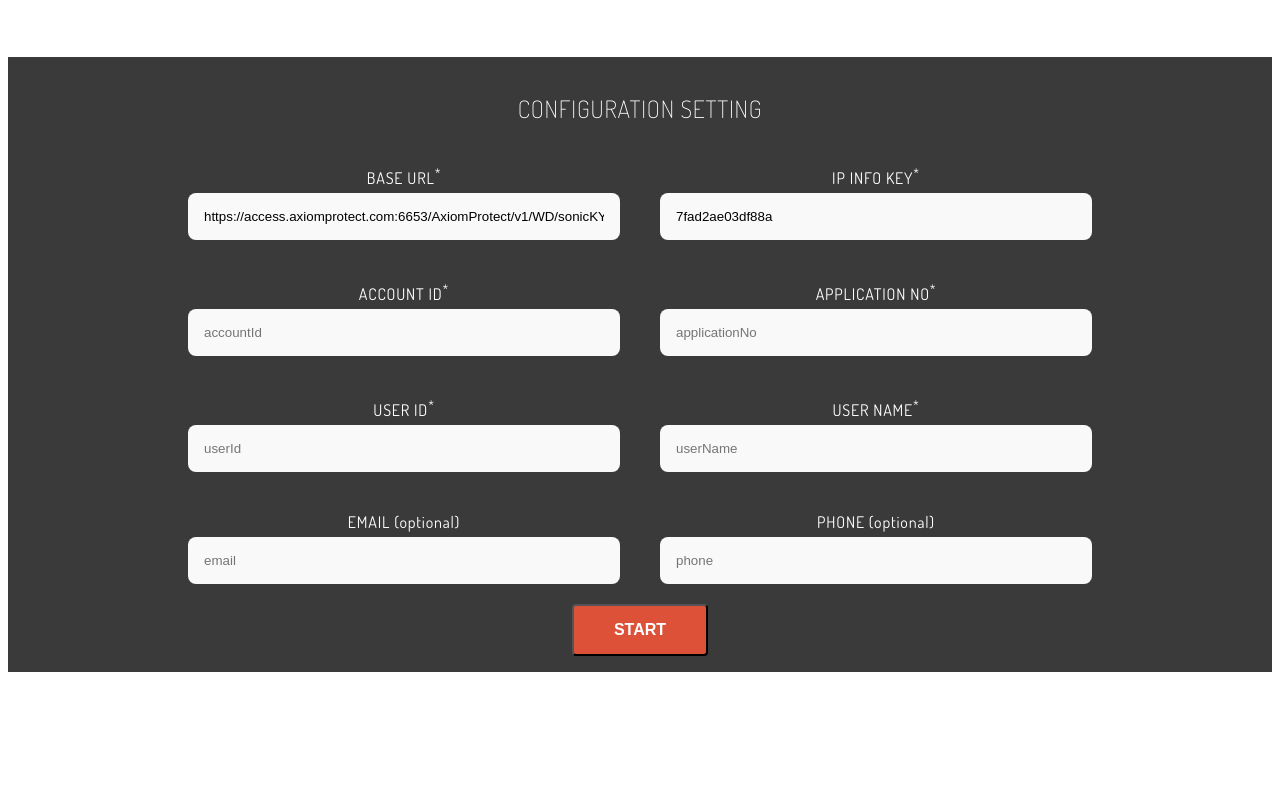
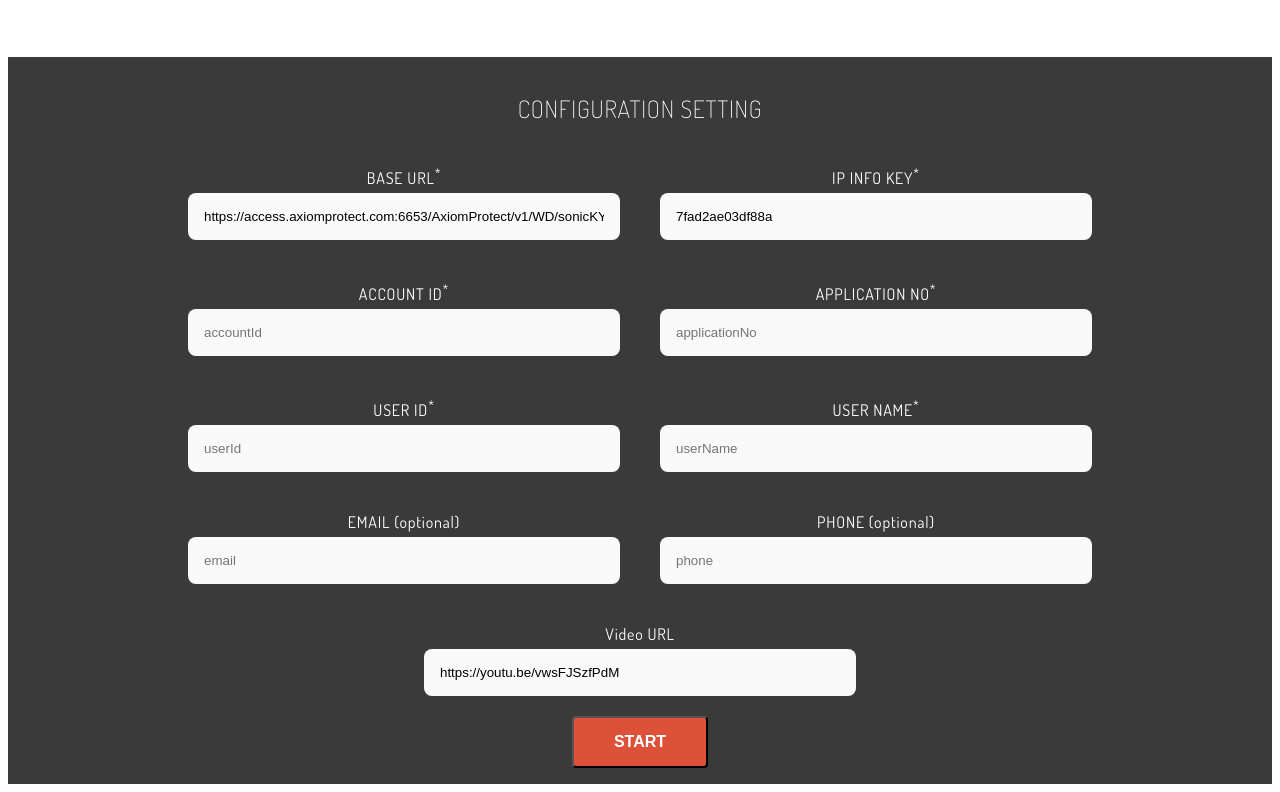
Before and after one commit to shankareshBB/sonic-sample-app, a website: page index.html in a window 1280 px wide. Shown: the part 1295-2087 px from the top of the page. Before the commit the page ends 1975 px from the top, so only its background shows below. Drawn offline with Linux system fonts and the light colour scheme; a script that the page names is missing.

Commit message:
Update index.html

```diff
--- a/index.html
+++ b/index.html
@@ -520,6 +520,27 @@
               </div>
             </div>
 
+            <div style="display: flex; flex-direction: row; justify-content: center; align-items: center;">
+              <div class="form-group" style="padding: 20px; text-align: center;" >
+                <label for="videoURL" class="col-sm-3 control-label">Video URL</label>
+                <div class="col-sm-9" style="
+                padding-top: 5px;
+            ">
+                  <input type="url" class="form-control" id="videoURL" placeholder="video URL" value="https://youtu.be/vwsFJSzfPdM" required
+                  style="
+                  border: 0;
+                  outline: 0;
+                  padding: 1rem;
+                  min-width: 400px;
+                  border-radius: 8px;
+              ">
+                  <div class="help-block with-errors pull-right"></div>
+                  <span class="form-control-feedback" aria-hidden="true"></span>
+                </div>
+              </div>
+
+            </div>
+
             <!-- <div style="display: flex; flex-direction: row; justify-content: center; align-items: center;">
 
               </div> -->
@@ -546,7 +567,7 @@
       <script src="js/scrolling-nav.js"></script>
       <script src="js/validator.js"></script>
 
-      <script src="https://cdn.jsdelivr.net/npm/sonic-widget@1.1.0/dist/index.min.js"></script>
+      <script src="https://cdn.jsdelivr.net/npm/sonic-widget@1.5.0/dist/index.min.js"></script>
 
       <script>
         // var rainbowStyle = "font-weight: bold; font-size: 50px;color: red; text-shadow: 3px 3px 0 rgb(217,31,38) , 6px 6px 0 rgb(226,91,14) , 9px 9px 0 rgb(245,221,8) , 12px 12px 0 rgb(5,148,68) , 15px 15px 0 rgb(2,135,206) , 18px 18px 0 rgb(4,77,145) , 21px 21px 0 rgb(42,21,113); margin-bottom: 12px; padding: 3%";
@@ -574,6 +595,7 @@
             email: document.getElementById("email").value, //"shankargowda0511@gmail.com",
             phone: document.getElementById("phone").value, //randomString(10, '0123456789'),
             applicationNo: document.getElementById("applicationNo").value,
+            videoURL: document.getElementById("videoURL").value,
             //randomString(6, '0123456789abcdefghijklmnopqrstuvwxyzABCDEFGHIJKLMNOPQRSTUVWXYZ'),
             onMessage:function onMessage(data) {
              console.log("Message item :::", data);
@@ -617,6 +639,10 @@
             this.value = this.value.substring(0, 25);
             config.applicationNo = this.value.substring(0, 25);
          };
+         document.getElementById("videoURL").onchange = function() {
+            this.value = this.value;
+            config.videoURL = this.value;
+         };
 
          // document.getElementById("changeToPopup").onchange = function() {
          //    config.baseurl = document.getElementById("changeToPopup").checked;
```
